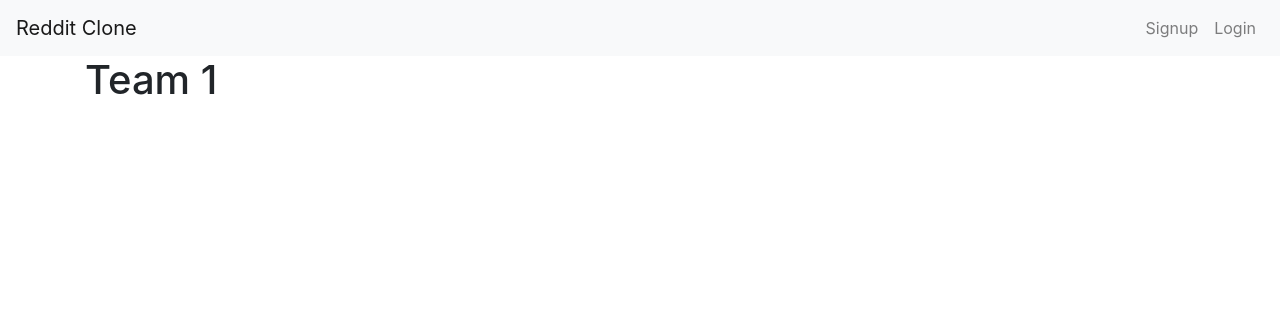
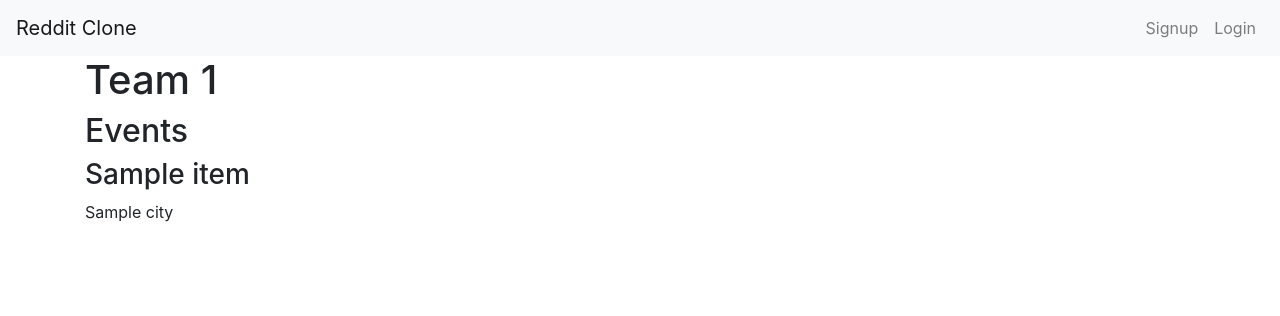
Before and after one commit to TCRobotics7021/FRCScouting7021, a Django app: page /scouting/team/1 in a window 1280 px wide. Shown: the top 316 px of the page. Run offline with Django 3.2, Linux system fonts and the light colour scheme; tables that the repository leaves empty hold one stand-in row (values such as "Sample post"); a database or web service that is not in the repository returns one stand-in record (values such as "Sample title"); data that the repository does not hold is empty; some libraries are stand-ins or nearby versions.

Commit message:
Parsing team events

```diff
--- a/FRCScouting7021/scoutingdata/templates/scoutingdata/event.html
+++ b/FRCScouting7021/scoutingdata/templates/scoutingdata/event.html
@@ -7,7 +7,8 @@
 <br />
 {% else %}
 
-<h1>Event</h1>
+<h1>Events</h1>
+
 
 {% endif %}
 {% endblock %}
--- a/FRCScouting7021/scoutingdata/templates/scoutingdata/team.html
+++ b/FRCScouting7021/scoutingdata/templates/scoutingdata/team.html
@@ -9,5 +9,15 @@
 
 <h1>Team {{ teamNum }}</h1>
 
+<h2>Events</h2>
+
+{% for event in events %}
+
+<h3>{{ event.name }}</h3>
+
+{{ event.city }}
+
+{% endfor %}
+
 {% endif %}
 {% endblock %}
--- a/FRCScouting7021/scoutingdata/views.py
+++ b/FRCScouting7021/scoutingdata/views.py
@@ -36,12 +36,12 @@ def team(request, teamNum):
 
     if r.status_code == 200:
         # successful call
-        logger.error('it worked')
+        parsed_json = r.json()
+        return render(request, 'scoutingdata/team.html', {'teamNum':teamNum,'events':parsed_json})
+
     else:
         # unsuccessful call
         return render(request, 'scoutingdata/event.html', {"error":"Could not retrieve team events."})
 
-    return render(request, 'scoutingdata/team.html', {'teamNum':teamNum})
-
 def event(request, eventCode):
     return render(request, 'scoutingdata/event.html', {'eventCode':eventCode})
```
